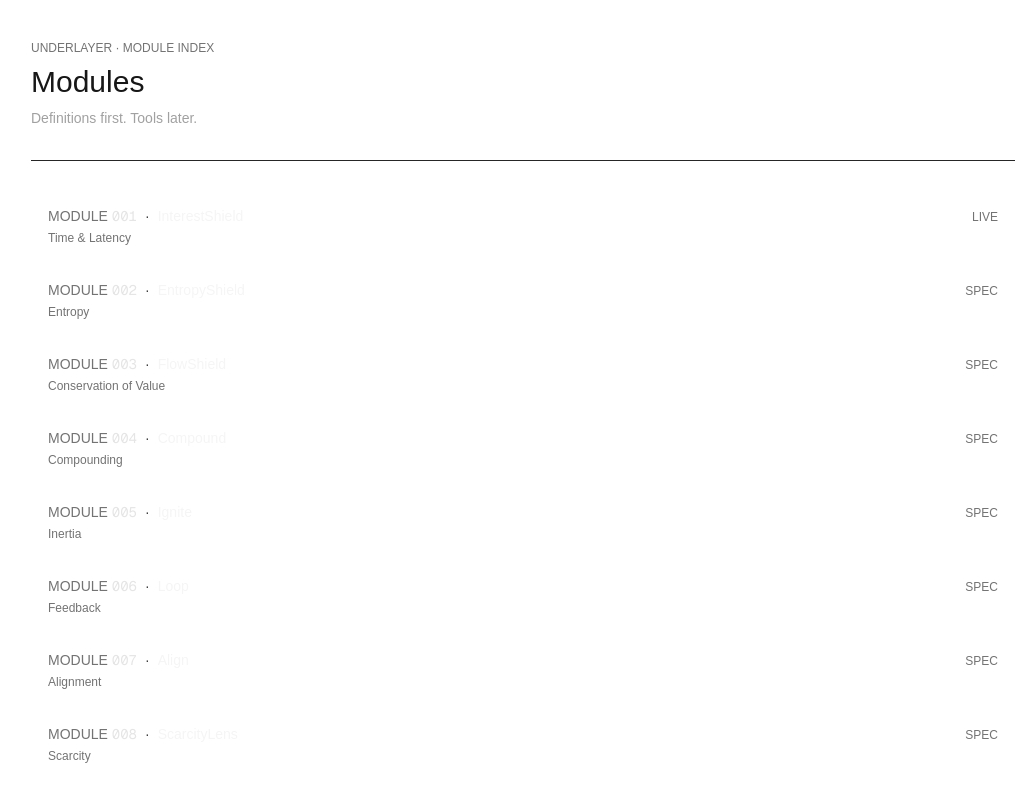
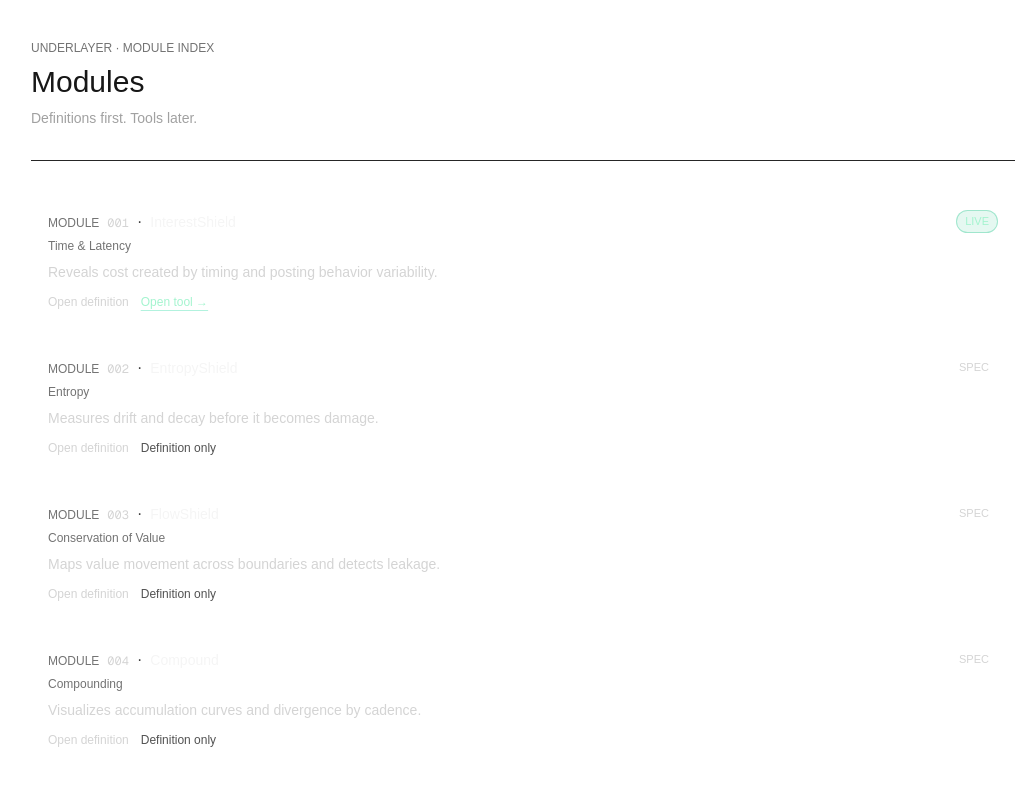
Before and after one commit to swanvin/underlayer, a Next.js app: page /modules in a window 1280 px wide. Shown: the top 799 px of the page, without its empty margins (117-1146 px from the left). Built offline with nearby package versions, Linux system fonts and the light colour scheme.

Commit message:
Polish modules index: pills + summary + live tool link

```diff
--- a/src/app/(site)/modules/page.tsx
+++ b/src/app/(site)/modules/page.tsx
@@ -2,6 +2,23 @@ import Container from "@/components/Container";
 import RuleLine from "@/components/RuleLine";
 import Link from "next/link";
 import { listModules } from "@/lib/modules/registry";
+
+function StatusPill({ status }: { status: string }) {
+  const s = String(status || "SPEC").toUpperCase();
+
+  const cls =
+    s === "LIVE"
+      ? "border-emerald-500/30 bg-emerald-500/10 text-emerald-200"
+      : s === "COMING"
+      ? "border-amber-500/30 bg-amber-500/10 text-amber-200"
+      : "border-white/10 bg-white/[0.03] text-neutral-300";
+
+  return (
+    <span className={`inline-flex items-center rounded-full border px-2 py-0.5 text-[11px] ${cls}`}>
+      {s}
+    </span>
+  );
+}
 
 export default function ModulesIndex() {
   const mods = listModules();
@@ -16,28 +33,66 @@ export default function ModulesIndex() {
 
       <RuleLine />
 
-      <div className="space-y-2">
-        {mods.map((m: any) => (
+      <div className="grid gap-3">
+        {mods.map((m: any) => {
+          const isLive = String(m.status).toUpperCase() === "LIVE";
+          const hasRoute = !!m.route && String(m.route).trim().length > 0;
+
+          return (
+            <div
+              key={m.slug}
+              className="rounded-2xl border border-white/10 bg-white/[0.02] p-4 hover:bg-white/[0.04]"
+            >
+              <div className="flex items-start justify-between gap-4">
+                <div className="min-w-0">
+                  <div className="flex items-baseline gap-2">
+                    <span className="text-xs text-neutral-500">MODULE</span>
+                    <span className="font-mono text-xs text-neutral-300">{m.id}</span>
+                    <span className="text-neutral-700">·</span>
                     <Link
-            key={m.slug}
                       href={`/modules/${m.slug}`}
-            className="block rounded-xl border border-white/10 bg-white/[0.02] px-4 py-3 hover:bg-white/[0.04]"
+                      className="truncate text-sm text-neutral-100 underline underline-offset-4 decoration-white/20 hover:decoration-white/60"
                     >
-            <div className="flex items-baseline justify-between gap-4">
-              <div className="text-sm text-neutral-200">
-                <span className="text-neutral-500">MODULE </span>
-                <span className="font-mono">{m.id}</span>
-                <span className="mx-2 text-neutral-700">·</span>
-                <span className="text-neutral-100">{m.name}</span>
-              </div>
-              <div className="text-xs text-neutral-500">{m.status}</div>
+                      {m.name}
+                    </Link>
                   </div>
 
                   <div className="mt-1 text-xs text-neutral-500">
                     {m.law?.title ? m.law.title : "—"}
                   </div>
+
+                  {m.summary ? (
+                    <div className="mt-2 text-sm text-neutral-300">
+                      {m.summary}
+                    </div>
+                  ) : null}
+                </div>
+
+                <StatusPill status={m.status} />
+              </div>
+
+              <div className="mt-3 flex flex-wrap items-center gap-3">
+                <Link
+                  href={`/modules/${m.slug}`}
+                  className="text-xs text-neutral-300 underline underline-offset-4 decoration-white/15 hover:decoration-white/50"
+                >
+                  Open definition
                 </Link>
-        ))}
+
+                {isLive && hasRoute ? (
+                  <Link
+                    href={m.route}
+                    className="text-xs text-emerald-200 underline underline-offset-4 decoration-emerald-400/30 hover:decoration-emerald-400/70"
+                  >
+                    Open tool →
+                  </Link>
+                ) : (
+                  <span className="text-xs text-neutral-600">Definition only</span>
+                )}
+              </div>
+            </div>
+          );
+        })}
       </div>
 
       <RuleLine />
```
Lines whose indentation alone changed are shown as unchanged.
